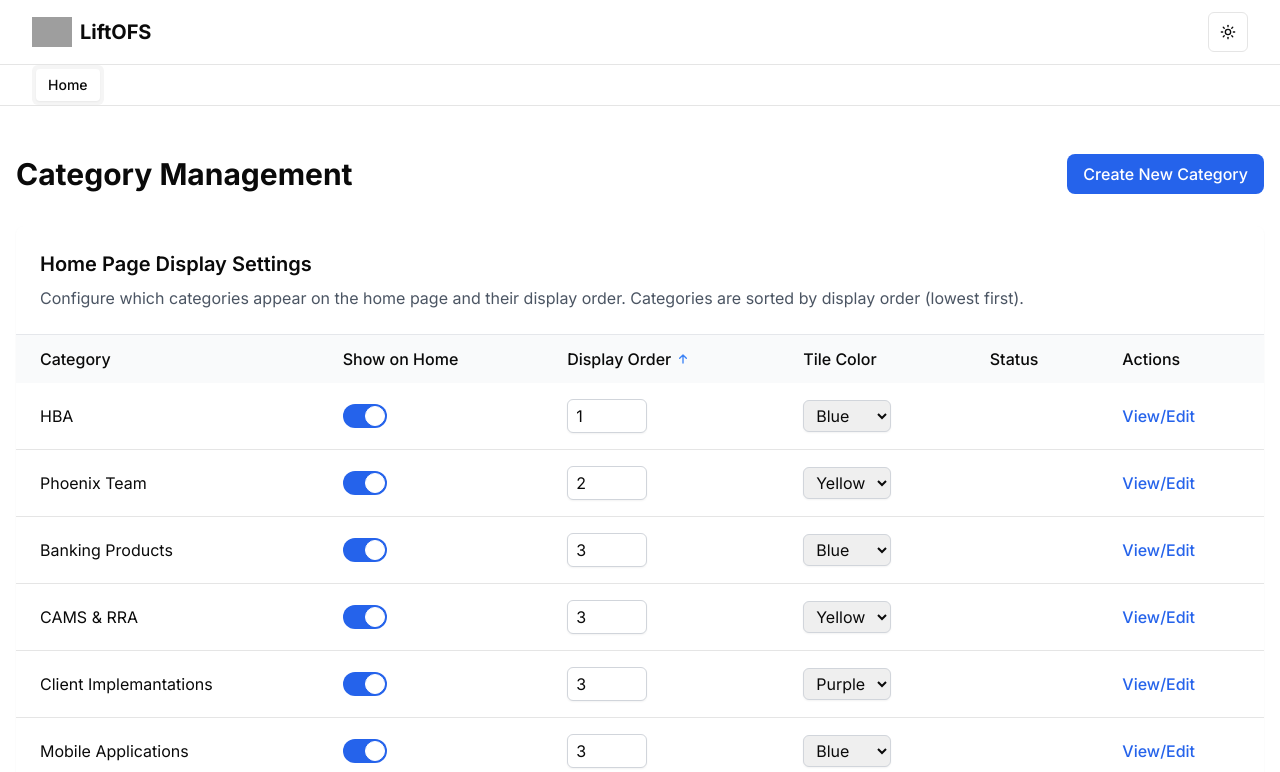
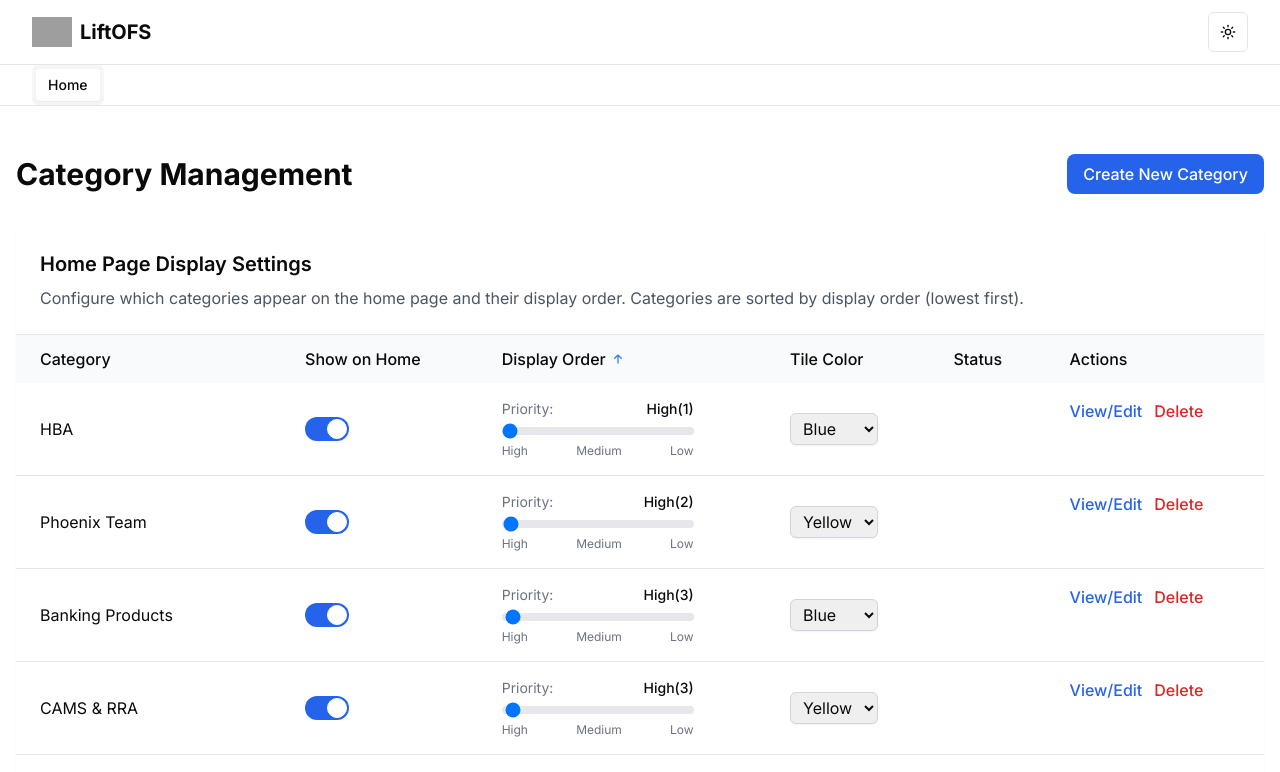
Before and after one commit to narendraes/microfe-takeofs, a Next.js app: page /admin/categories in a window 1280 px wide. Shown: the top 772 px of the page. Built offline with nearby package versions, Linux system fonts and the light colour scheme; grey boxes are pictures that could not be loaded.

Commit message:
feat(admin): improve display order UI and add category deletion

```diff
--- a/app/admin/categories/page.tsx
+++ b/app/admin/categories/page.tsx
@@ -13,6 +13,11 @@ export default function CategoryAdminPage() {
   const [savingSettings, setSavingSettings] = useState<Record<string, boolean>>({})
   const [saveErrors, setSaveErrors] = useState<Record<string, string>>({})
   const [saveSuccess, setSaveSuccess] = useState<Record<string, boolean>>({})
+  const [deleteModalOpen, setDeleteModalOpen] = useState(false)
+  const [categoryToDelete, setCategoryToDelete] = useState<string | null>(null)
+  const [confirmDeleteText, setConfirmDeleteText] = useState('')
+  const [isDeleting, setIsDeleting] = useState(false)
+  const [deleteError, setDeleteError] = useState<string | null>(null)
 
   useEffect(() => {
     // Fetch categories from the API
@@ -148,6 +153,60 @@ export default function CategoryAdminPage() {
     }
   }
 
+  // Handle opening delete modal
+  const openDeleteModal = (categoryId: string) => {
+    setCategoryToDelete(categoryId)
+    setConfirmDeleteText('')
+    setDeleteError(null)
+    setDeleteModalOpen(true)
+  }
+
+  // Handle closing delete modal
+  const closeDeleteModal = () => {
+    setDeleteModalOpen(false)
+    setCategoryToDelete(null)
+    setConfirmDeleteText('')
+    setDeleteError(null)
+  }
+
+  // Handle delete category
+  const handleDeleteCategory = async () => {
+    if (!categoryToDelete) return
+
+    const category = categoryDetails[categoryToDelete]
+    if (!category) return
+
+    // Check if confirmation text matches category title
+    if (confirmDeleteText !== category.title) {
+      setDeleteError('Category name does not match. Please try again.')
+      return
+    }
+
+    setIsDeleting(true)
+    setDeleteError(null)
+
+    try {
+      const response = await fetch(`/api/categories/${categoryToDelete}`, {
+        method: 'DELETE',
+      })
+
+      if (!response.ok) {
+        throw new Error(`Failed to delete category: ${response.statusText}`)
+      }
+
+      // Remove category from state
+      setCategories(categories.filter(id => id !== categoryToDelete))
+
+      // Close modal
+      closeDeleteModal()
+    } catch (err) {
+      console.error(`Error deleting category ${categoryToDelete}:`, err)
+      setDeleteError('Failed to delete category. Please try again.')
+    } finally {
+      setIsDeleting(false)
+    }
+  }
+
   // Component for displaying a category row
   const CategoryRow = ({ categoryId }: { categoryId: string }) => {
     const category = categoryDetails[categoryId]
@@ -173,16 +232,30 @@ export default function CategoryAdminPage() {
           </div>
         </td>
         <td className="py-4 px-6">
-          <div className="flex items-center">
+          <div className="flex flex-col space-y-2 w-48">
+            <div className="flex items-center justify-between">
+              <span className="text-sm text-gray-500 dark:text-gray-400">Priority:</span>
+              <span className="text-sm font-medium ml-2">
+                {homePageOrder[categoryId] <= 10 ? 'High' :
+                 homePageOrder[categoryId] <= 50 ? 'Medium' : 'Low'}
+                ({homePageOrder[categoryId] || displaySettings.displayOrder || 999})
+              </span>
+            </div>
             <input
-              type="number"
+              type="range"
               min="1"
-              max="999"
+              max="100"
+              step="1"
               value={homePageOrder[categoryId] || displaySettings.displayOrder || 999}
               onChange={(e) => handleOrderChange(categoryId, parseInt(e.target.value))}
-              className="w-20 px-2 py-1 border border-gray-300 dark:border-gray-700 rounded-md shadow-sm focus:outline-none focus:ring-primary focus:border-primary dark:bg-gray-700 dark:text-gray-100"
+              className="w-full h-2 bg-gray-200 rounded-lg appearance-none cursor-pointer dark:bg-gray-700"
               disabled={!displaySettings.showOnHomePage || savingSettings[categoryId]}
             />
+            <div className="flex justify-between text-xs text-gray-500 dark:text-gray-400">
+              <span>High</span>
+              <span>Medium</span>
+              <span>Low</span>
+            </div>
           </div>
         </td>
         <td className="py-4 px-6">
@@ -210,13 +283,19 @@ export default function CategoryAdminPage() {
             <span className="text-red-600 dark:text-red-400">{saveErrors[categoryId]}</span>
           )}
         </td>
-        <td className="py-4 px-6">
+        <td className="py-4 px-6 flex space-x-3">
           <Link
             href={`/admin/categories/${categoryId}?admin=true`}
             className="text-blue-600 hover:text-blue-800 dark:text-blue-400 dark:hover:text-blue-300 font-medium"
           >
             View/Edit
           </Link>
+          <button
+            onClick={() => openDeleteModal(categoryId)}
+            className="text-red-600 hover:text-red-800 dark:text-red-400 dark:hover:text-red-300 font-medium"
+          >
+            Delete
+          </button>
         </td>
       </tr>
     )
@@ -306,6 +385,52 @@ export default function CategoryAdminPage() {
           <li>You can also edit the JSON files directly if you prefer</li>
         </ul>
       </div>
+
+      {/* Delete Confirmation Modal */}
+      {deleteModalOpen && (
+        <div className="fixed inset-0 bg-black bg-opacity-50 flex items-center justify-center z-50 p-4">
+          <div className="bg-white dark:bg-gray-800 rounded-lg shadow-xl max-w-md w-full p-6">
+            <h3 className="text-xl font-bold mb-4 dark:text-gray-100">Delete Category</h3>
+            <p className="text-gray-700 dark:text-gray-300 mb-4">
+              Are you sure you want to delete the category <span className="font-bold">{categoryToDelete && categoryDetails[categoryToDelete]?.title}</span>? This action cannot be undone.
+            </p>
+            <p className="text-gray-700 dark:text-gray-300 mb-4">
+              To confirm, please type the category name below:
+            </p>
+            <input
+              type="text"
+              value={confirmDeleteText}
+              onChange={(e) => setConfirmDeleteText(e.target.value)}
+              placeholder="Type category name here"
+              className="w-full px-3 py-2 border border-gray-300 dark:border-gray-600 rounded-md shadow-sm focus:outline-none focus:ring-red-500 focus:border-red-500 dark:bg-gray-700 dark:text-gray-100 mb-4"
+            />
+            {deleteError && (
+              <div className="bg-red-100 dark:bg-red-900 border border-red-400 text-red-700 dark:text-red-200 px-4 py-3 rounded mb-4">
+                <p>{deleteError}</p>
+              </div>
+            )}
+            <div className="flex justify-end space-x-3">
+              <button
+                onClick={closeDeleteModal}
+                className="px-4 py-2 bg-gray-200 dark:bg-gray-700 text-gray-800 dark:text-gray-200 rounded-md hover:bg-gray-300 dark:hover:bg-gray-600 focus:outline-none focus:ring-2 focus:ring-gray-400"
+              >
+                Cancel
+              </button>
+              <button
+                onClick={handleDeleteCategory}
+                disabled={isDeleting || confirmDeleteText !== (categoryToDelete && categoryDetails[categoryToDelete]?.title)}
+                className={`px-4 py-2 bg-red-600 text-white rounded-md hover:bg-red-700 focus:outline-none focus:ring-2 focus:ring-red-500 ${
+                  isDeleting || confirmDeleteText !== (categoryToDelete && categoryDetails[categoryToDelete]?.title)
+                    ? 'opacity-50 cursor-not-allowed'
+                    : ''
+                }`}
+              >
+                {isDeleting ? 'Deleting...' : 'Delete Category'}
+              </button>
+            </div>
+          </div>
+        </div>
+      )}
     </div>
   )
 }
```
